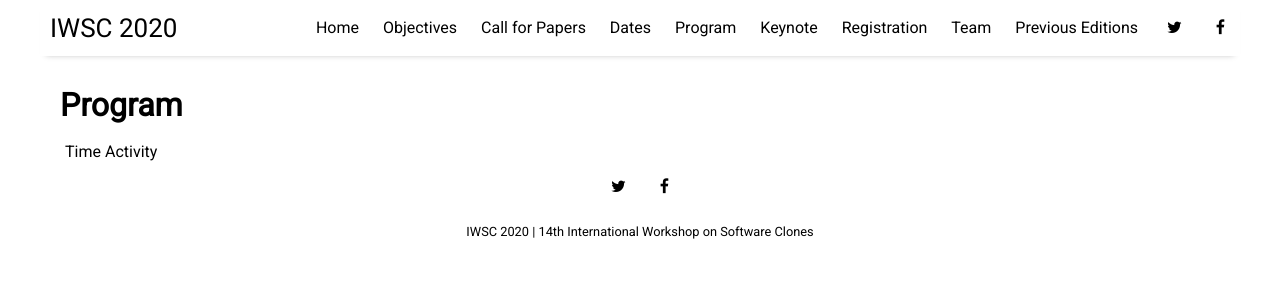
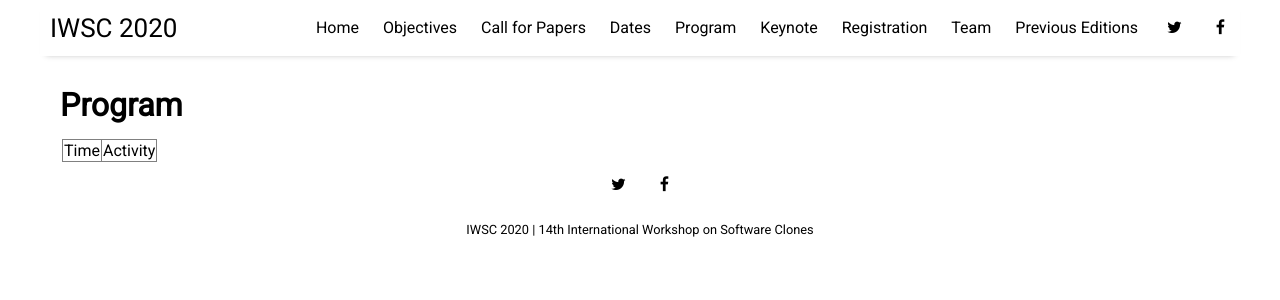
Before and after one commit to iwsc2020/iwsc2020.github.io, a Jekyll site: the page built from pages/program.html, in a window 1280 px wide. Shown: the top 300 px of the page. Built offline with Jekyll 4.4.1, drawn with Linux system fonts in a browser that asks for light colours; nearby versions of some CDN libraries.

Commit message:
Update program.html

```diff
--- a/pages/program.html
+++ b/pages/program.html
@@ -4,7 +4,7 @@ title: Program
 ---
 
 <div class="page_content">
-	<table>
+	<table border='1' cellspacing='10' style='border-collapse: collapse;'>
 			<tr>
 				<td>Time</td>
 				<td>Activity</td>
```
